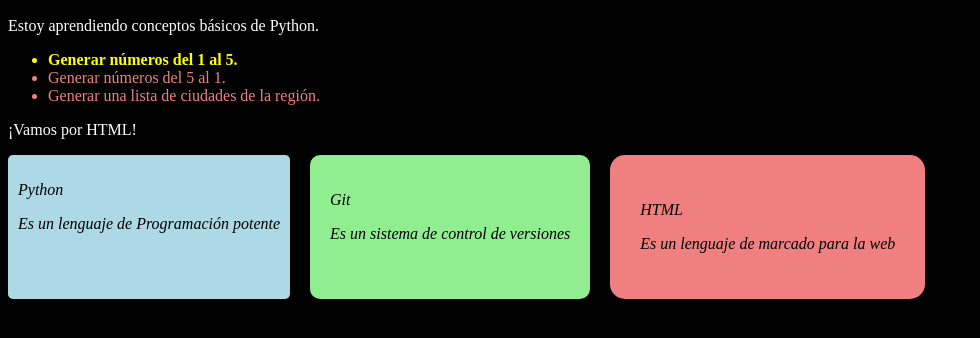
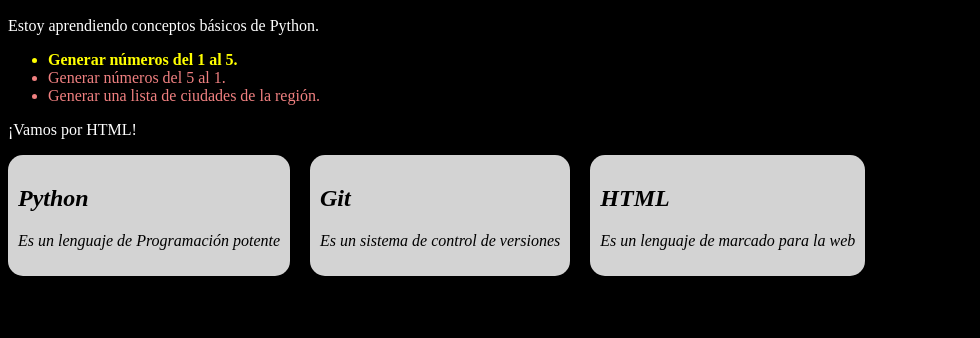
Before and after one commit to vmpe19832023-sketch/Fundamentos-Python, a plain HTML site: page index.html in a window 1280 px wide. Shown: the part 110-448 px from the top of the page, without its empty margins (0-980 px from the left). Drawn offline with Linux system fonts and the light colour scheme.

Commit message:
Python desde cero

```diff
--- a/index.html
+++ b/index.html
@@ -4,7 +4,10 @@
     <meta charset="UTF-8">
     <title>Portafolio de Python by Víctor Manuel</title>
     <style>
-        .parraforepisa {
+        .tarjeta p {
+            color: black;
+        }
+        .tarjeta h2 {
             color: black;
         }
         p {
@@ -28,12 +31,15 @@
             color: yellow;
         }
         .repisa {
-            font-style: italic;
-            color: lightgray;
             display: flex;
             gap: 20px;
         }
-
+        .tarjeta {
+            font-style: italic;
+            background-color: lightgray;
+            padding: 10px;
+            border-radius: 15px;
+        }
     </style>
 </head>
 <body>
@@ -47,17 +53,17 @@
     </ul>
     <p>¡Vamos por HTML!</p>
     <div class="repisa">
-        <div style="background-color: lightblue; padding: 10px; border-radius: 5px;">
-            <p class="parraforepisa">Python</p>
-            <p class="parraforepisa">Es un lenguaje de Programación potente</p>
+        <div  class="tarjeta">
+            <h2>Python</h2>
+            <p>Es un lenguaje de Programación potente</p>
         </div>
-        <div style="background-color: lightgreen; padding: 20px; border-radius: 10px;">
-            <p class="parraforepisa">Git</p>
-            <p class="parraforepisa">Es un sistema de control de versiones</p>
+        <div  class="tarjeta">
+            <h2>Git</h2>
+            <p>Es un sistema de control de versiones</p>
         </div>
-        <div style="background-color: lightcoral; padding: 30px; border-radius: 15px;">
-            <p class="parraforepisa">HTML</p>
-            <p class="parraforepisa">Es un lenguaje de marcado para la web</p>
+        <div  class="tarjeta">
+            <h2>HTML</h2>
+            <p>Es un lenguaje de marcado para la web</p>
         </div>
     </div>
 </body>
```
